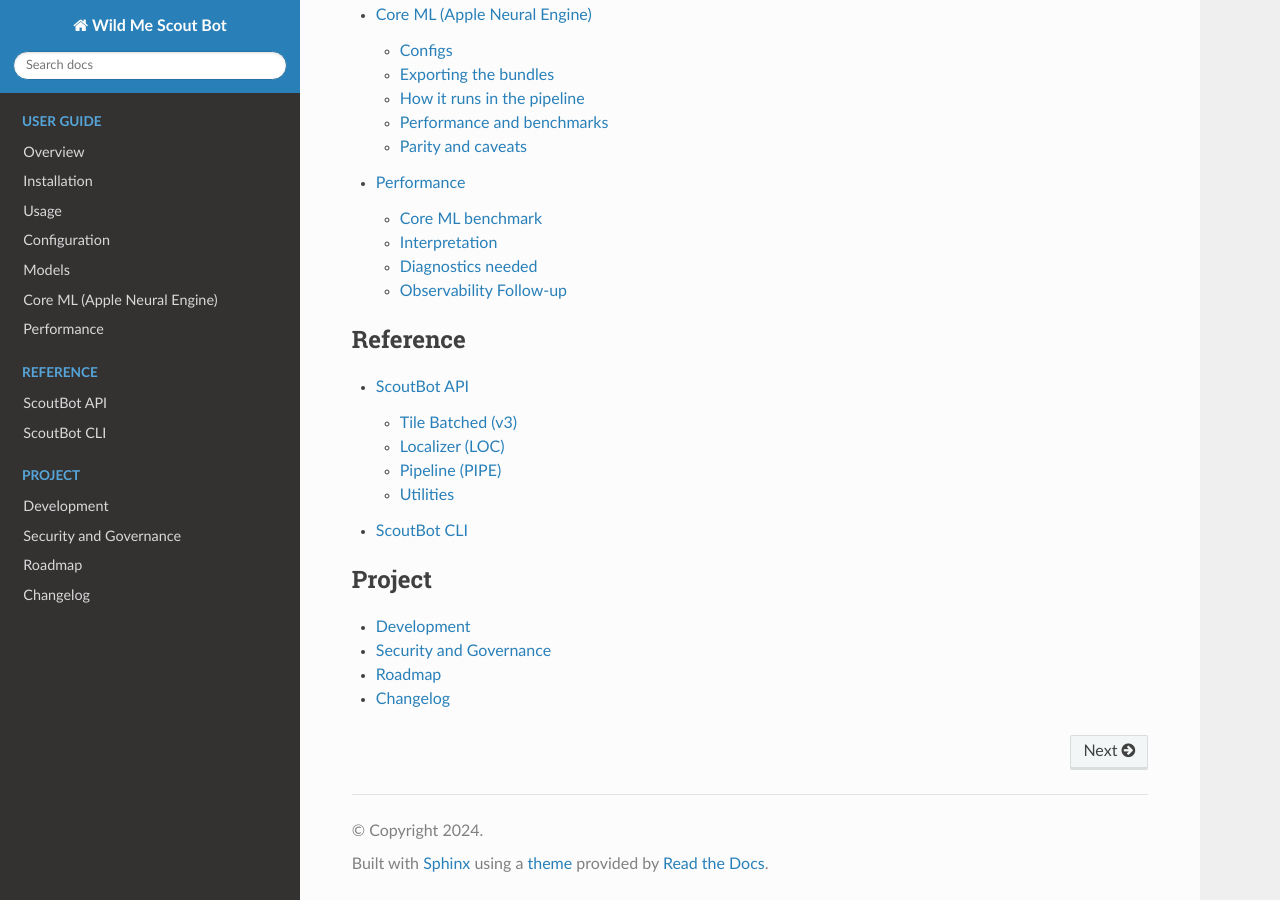
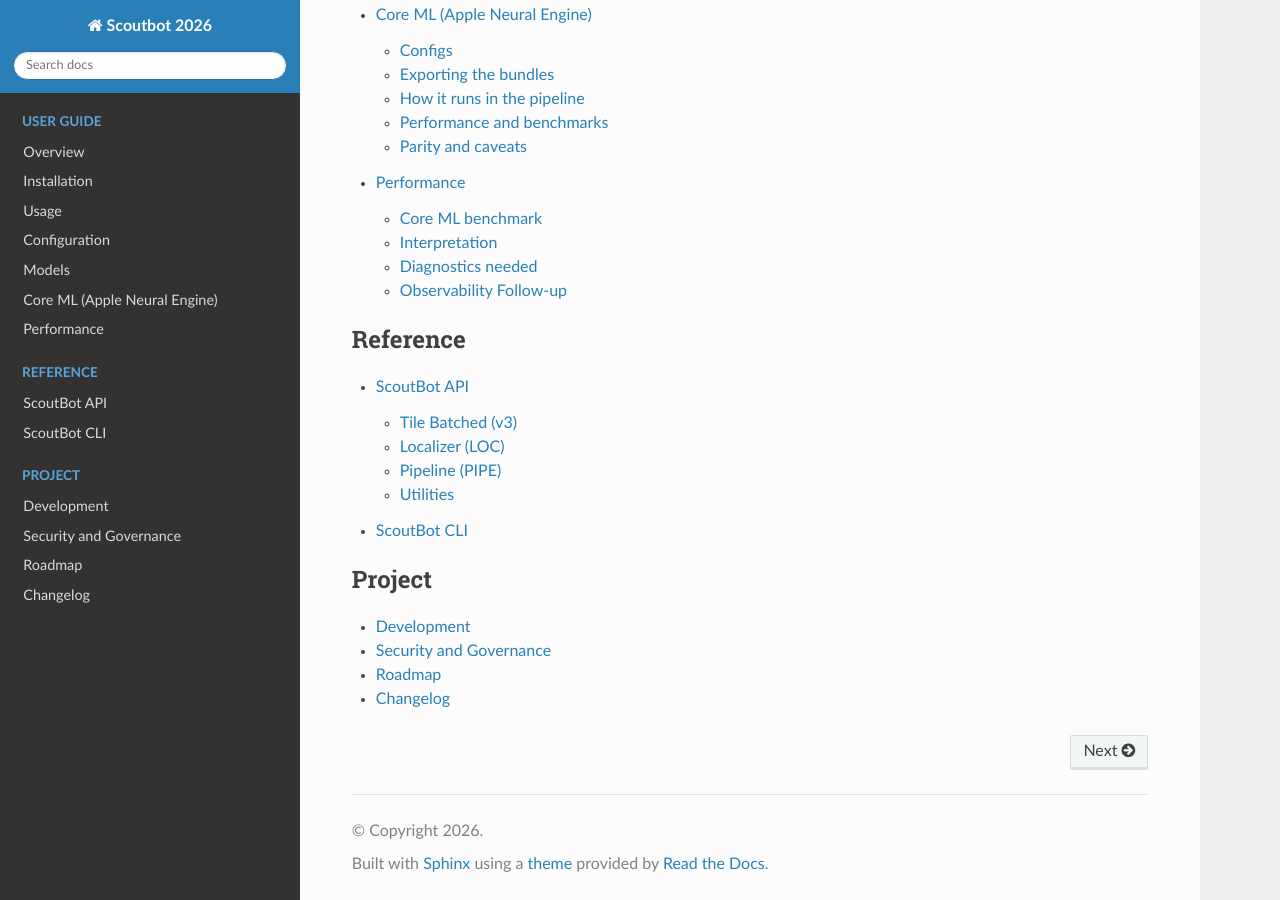
Before and after one commit to SurveyTools/scoutbot-two, a Sphinx documentation site: the page built from docs/index.rst, in a window 1280 px wide and 900 px high, scrolled down 1213 px. Built offline with Sphinx 7.4.7 and the Read the Docs theme 3.1.0, drawn with Linux system fonts in a browser that asks for light colours; formulas are drawn with MathJax 3.

Commit message:
Update project info.

```diff
--- a/docs/conf.py
+++ b/docs/conf.py
@@ -18,9 +18,9 @@
 
 # -- Project information -----------------------------------------------------
 
-project = 'Wild Me Scout Bot'
-copyright = '2024'
-author = 'Conservation X Labs'
+project = 'Scoutbot 2026'
+copyright = '2026'
+author = 'Rebel Workflow Team'
 
 
 # -- General configuration ---------------------------------------------------
```
